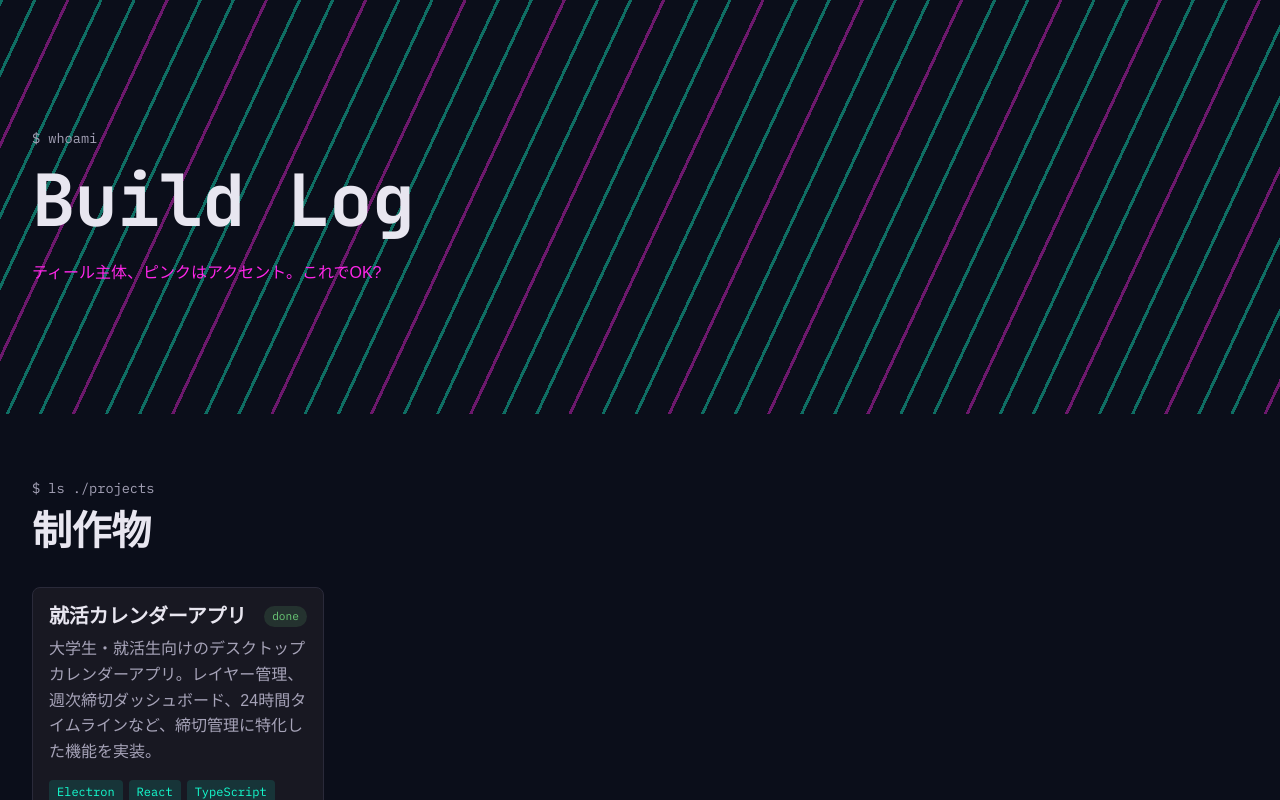
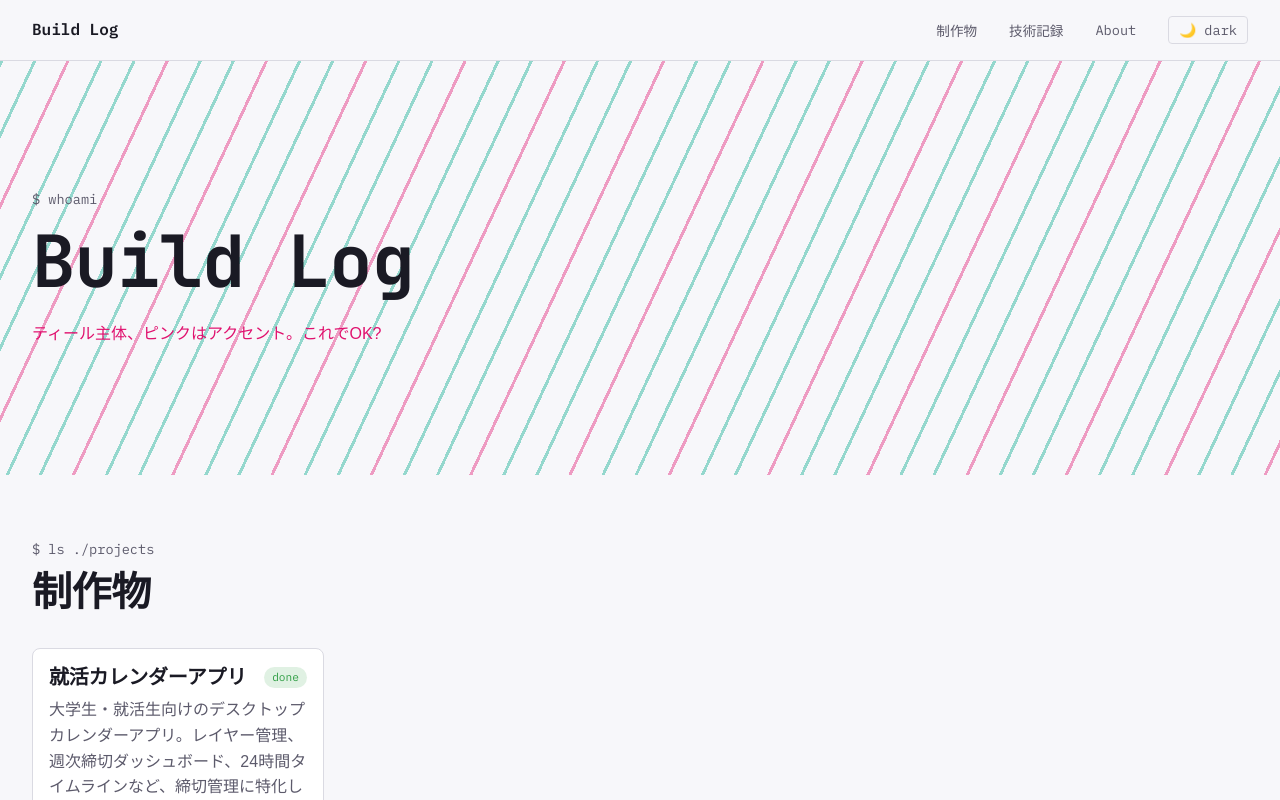
Before and after one commit to tebasakiumai/dev-portfolio, a React (Vite) app: page /#/ in a window 1280 px wide. Shown: the top 800 px of the page. Built offline with nearby package versions, Linux system fonts and the light colour scheme; a web font is replaced by a local one.

Commit message:
Add light/dark theme toggle

```diff
--- a/index.html
+++ b/index.html
@@ -6,6 +6,15 @@
   <head>
     <meta charset="UTF-8" />
     <link rel="icon" type="image/svg+xml" href="/favicon.svg" />
+    <script>
+      (function () {
+        var saved = localStorage.getItem('theme')
+        var theme = saved === 'dark' || saved === 'light'
+          ? saved
+          : (window.matchMedia('(prefers-color-scheme: light)').matches ? 'light' : 'dark')
+        document.documentElement.setAttribute('data-theme', theme)
+      })()
+    </script>
     <meta name="viewport" content="width=device-width, initial-scale=1.0" />
     <title>dev-portfolio</title>
   </head>
--- a/src/App.tsx
+++ b/src/App.tsx
@@ -1,13 +1,17 @@
 import { Routes, Route } from 'react-router-dom'
+import Header from './components/Header'
 import Home from './pages/Home'
 import ProjectDetail from './pages/ProjectDetail'
 
 function App() {
   return (
-    <Routes>
-      <Route path="/" element={<Home />} />
-      <Route path="/projects/:id" element={<ProjectDetail />} />
-    </Routes>
+    <>
+      <Header />
+      <Routes>
+        <Route path="/" element={<Home />} />
+        <Route path="/projects/:id" element={<ProjectDetail />} />
+      </Routes>
+    </>
   )
 }
 
--- a/src/components/AboutSection.tsx
+++ b/src/components/AboutSection.tsx
@@ -2,7 +2,7 @@
 
 function AboutSection() {
   return (
-    <section className="about-section">
+    <section className="about-section" id="about">
       <p className="mono section-eyebrow">$ cat ./about.md</p>
       <h2>About</h2>
 
--- /dev/null
+++ b/src/components/Header.tsx
@@ -0,0 +1,54 @@
+import { Link, useNavigate, useLocation } from 'react-router-dom'
+import { useTheme } from '../hooks/useTheme'
+
+const navItems = [
+  { id: 'projects', label: '制作物' },
+  { id: 'notes', label: '技術記録' },
+  { id: 'about', label: 'About' },
+]
+
+function Header() {
+  const navigate = useNavigate()
+  const location = useLocation()
+  const { theme, toggleTheme } = useTheme()
+
+  const handleNavClick = (id: string) => {
+    if (location.pathname === '/') {
+      document.getElementById(id)?.scrollIntoView({ behavior: 'smooth' })
+    } else {
+      navigate('/', { state: { scrollTo: id } })
+    }
+  }
+
+  return (
+    <header className="site-header">
+      <Link to="/" className="site-logo mono">
+        Build Log
+      </Link>
+
+      <div className="site-header-right">
+        <nav className="site-nav">
+          {navItems.map((item) => (
+            <button
+              key={item.id}
+              className="nav-link mono"
+              onClick={() => handleNavClick(item.id)}
+            >
+              {item.label}
+            </button>
+          ))}
+        </nav>
+
+        <button
+          className="theme-toggle mono"
+          onClick={toggleTheme}
+          aria-label="テーマを切り替える"
+        >
+          {theme === 'dark' ? '☀ light' : '🌙 dark'}
+        </button>
+      </div>
+    </header>
+  )
+}
+
+export default Header
--- a/src/components/NotesSection.tsx
+++ b/src/components/NotesSection.tsx
@@ -3,7 +3,7 @@
 
 function NotesSection() {
   return (
-    <section className="notes-section">
+    <section className="notes-section" id="notes">
       <p className="mono section-eyebrow">$ git log --oneline</p>
       <h2>技術記録</h2>
 
--- a/src/components/ProjectsSection.tsx
+++ b/src/components/ProjectsSection.tsx
@@ -3,7 +3,7 @@
 
 function ProjectsSection() {
   return (
-    <section className="projects-section">
+    <section className="projects-section" id="projects">
       <p className="mono section-eyebrow">$ ls ./projects</p>
       <h2>制作物</h2>
 
--- /dev/null
+++ b/src/hooks/useTheme.ts
@@ -0,0 +1,28 @@
+import { useEffect, useState } from 'react'
+
+type Theme = 'dark' | 'light'
+
+const STORAGE_KEY = 'theme'
+
+function getInitialTheme(): Theme {
+  const saved = localStorage.getItem(STORAGE_KEY)
+  if (saved === 'dark' || saved === 'light') return saved
+
+  const prefersLight = window.matchMedia('(prefers-color-scheme: light)').matches
+  return prefersLight ? 'light' : 'dark'
+}
+
+export function useTheme() {
+  const [theme, setTheme] = useState<Theme>(getInitialTheme)
+
+  useEffect(() => {
+    document.documentElement.setAttribute('data-theme', theme)
+    localStorage.setItem(STORAGE_KEY, theme)
+  }, [theme])
+
+  const toggleTheme = () => {
+    setTheme((prev) => (prev === 'dark' ? 'light' : 'dark'))
+  }
+
+  return { theme, toggleTheme }
+}
--- a/src/index.css
+++ b/src/index.css
@@ -1,20 +1,4 @@
 :root {
-  /* === Color: Cyber Build Log Theme === */
-  --color-bg: #0B0E1A;
-  --color-surface: #181822;
-  --color-surface-hover: #202030;
-  --color-border: #2A2A3A;
-
-  --color-text: #E8E6F0;
-  --color-text-muted: #A6A3B8;   /* 変更前: #8A8798 → 少し明るく */
-
-  --color-accent: #ff27e9;       /* ネオンピンク: サブアクセント(1の比率) */
-  --color-accent-dim: #ff27e9;   /* ピンクの暗め版 */
-  --color-cyan: #14FFD1;         /* ティール: メインアクセント(2の比率) */
-  --color-cyan-dim: #14FFD1;     /* ティールの暗め版(ホバー等) */
-  --color-status-done: #6BCB77;
-  --color-status-wip: #E8926B;
-
   /* 以下は変更なし */
   --font-display: 'JetBrains Mono', monospace;
   --font-body: 'IBM Plex Sans JP', sans-serif;
@@ -34,6 +18,42 @@
 
   --radius-sm: 4px;
   --radius-md: 8px;
+}
+
+[data-theme='dark'] {
+  --color-bg: #0B0E1A;
+  --color-surface: #181822;
+  --color-surface-hover: #202030;
+  --color-border: #2A2A3A;
+
+  --color-text: #E8E6F0;
+  --color-text-muted: #A6A3B8;
+
+  --color-accent: #FF1F7A;
+  --color-accent-dim: #C4165F;
+  --color-cyan: #00FFC2;
+  --color-cyan-dim: #00BF92;
+
+  --color-status-done: #6BCB77;
+  --color-status-wip: #E8926B;
+}
+
+[data-theme='light'] {
+  --color-bg: #F7F7FA;
+  --color-surface: #FFFFFF;
+  --color-surface-hover: #EFEFF4;
+  --color-border: #DADAE2;
+
+  --color-text: #1A1A24;
+  --color-text-muted: #5C5A6B;
+
+  --color-accent: #E0116E;
+  --color-accent-dim: #B00D58;
+  --color-cyan: #00A88A;
+  --color-cyan-dim: #007A64;
+
+  --color-status-done: #2F9E44;
+  --color-status-wip: #D9682C;
 }
 
 .hero {
@@ -97,6 +117,7 @@
   font-size: var(--fs-body);
   line-height: 1.6;
   -webkit-font-smoothing: antialiased;
+  transition: background-color 0.2s ease, color 0.2s ease; /* この行を追加 */
 }
 
 h1, h2, h3 {
@@ -397,3 +418,63 @@
   padding: 2px 8px;
   border-radius: var(--radius-sm);
 }
+
+.site-header {
+  position: sticky;
+  top: 0;
+  z-index: 10;
+  display: flex;
+  justify-content: space-between;
+  align-items: center;
+  padding: var(--space-sm) var(--space-md);
+  background: color-mix(in srgb, var(--color-bg) 85%, transparent);
+  backdrop-filter: blur(8px);
+  border-bottom: 1px solid var(--color-border);
+}
+
+.site-logo {
+  color: var(--color-text);
+  font-size: 1rem;
+  font-weight: 700;
+}
+
+.site-nav {
+  display: flex;
+  gap: var(--space-md);
+}
+
+.nav-link {
+  background: none;
+  border: none;
+  color: var(--color-text-muted);
+  font-size: var(--fs-small);
+  cursor: pointer;
+  padding: 0;
+  transition: color 0.2s ease;
+}
+
+.nav-link:hover {
+  color: var(--color-cyan);
+}
+
+.site-header-right {
+  display: flex;
+  align-items: center;
+  gap: var(--space-md);
+}
+
+.theme-toggle {
+  background: none;
+  border: 1px solid var(--color-border);
+  border-radius: var(--radius-sm);
+  color: var(--color-text-muted);
+  font-size: var(--fs-small);
+  padding: 4px 10px;
+  cursor: pointer;
+  transition: border-color 0.2s ease, color 0.2s ease;
+}
+
+.theme-toggle:hover {
+  border-color: var(--color-cyan);
+  color: var(--color-cyan);
+}
--- a/src/pages/Home.tsx
+++ b/src/pages/Home.tsx
@@ -1,8 +1,19 @@
+import { useEffect } from 'react'
+import { useLocation } from 'react-router-dom'
 import ProjectsSection from '../components/ProjectsSection'
 import NotesSection from '../components/NotesSection'
 import AboutSection from '../components/AboutSection'
 
 function Home() {
+  const location = useLocation()
+
+  useEffect(() => {
+    const state = location.state as { scrollTo?: string } | null
+    if (state?.scrollTo) {
+      document.getElementById(state.scrollTo)?.scrollIntoView({ behavior: 'smooth' })
+    }
+  }, [location])
+
   return (
     <div>
       <section className="hero">
```
